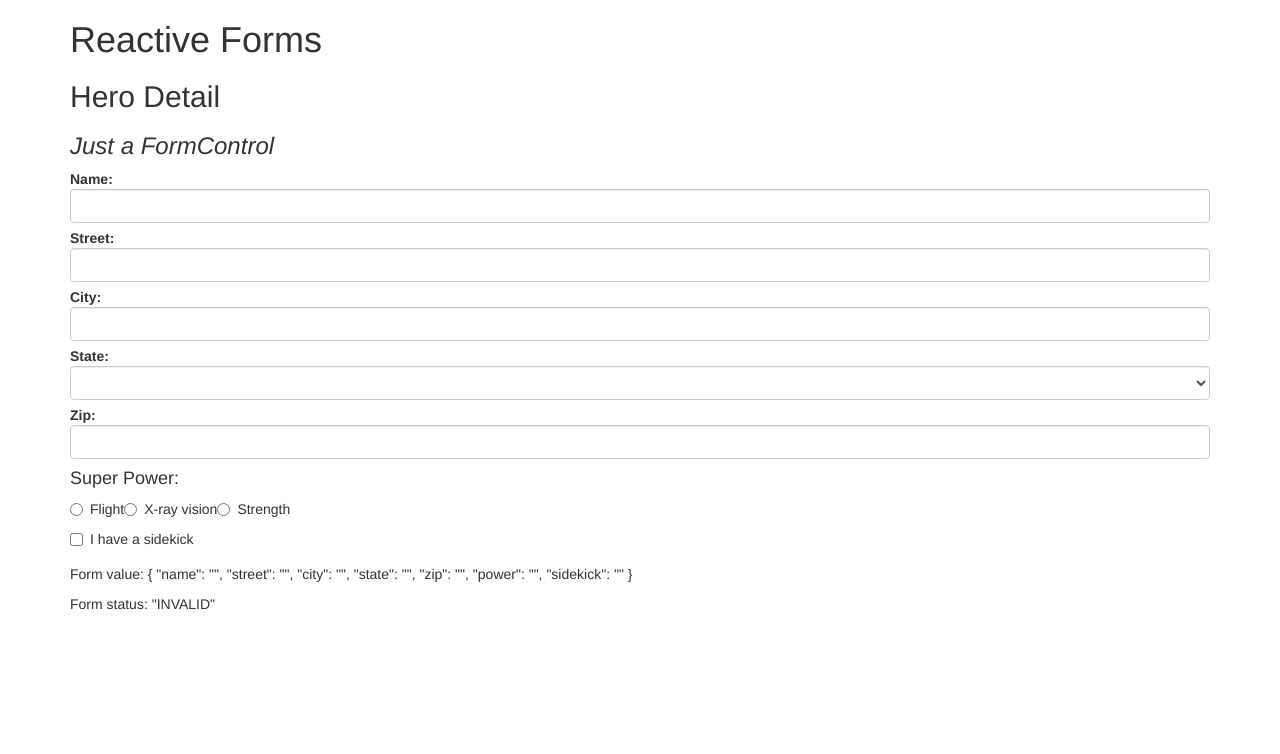
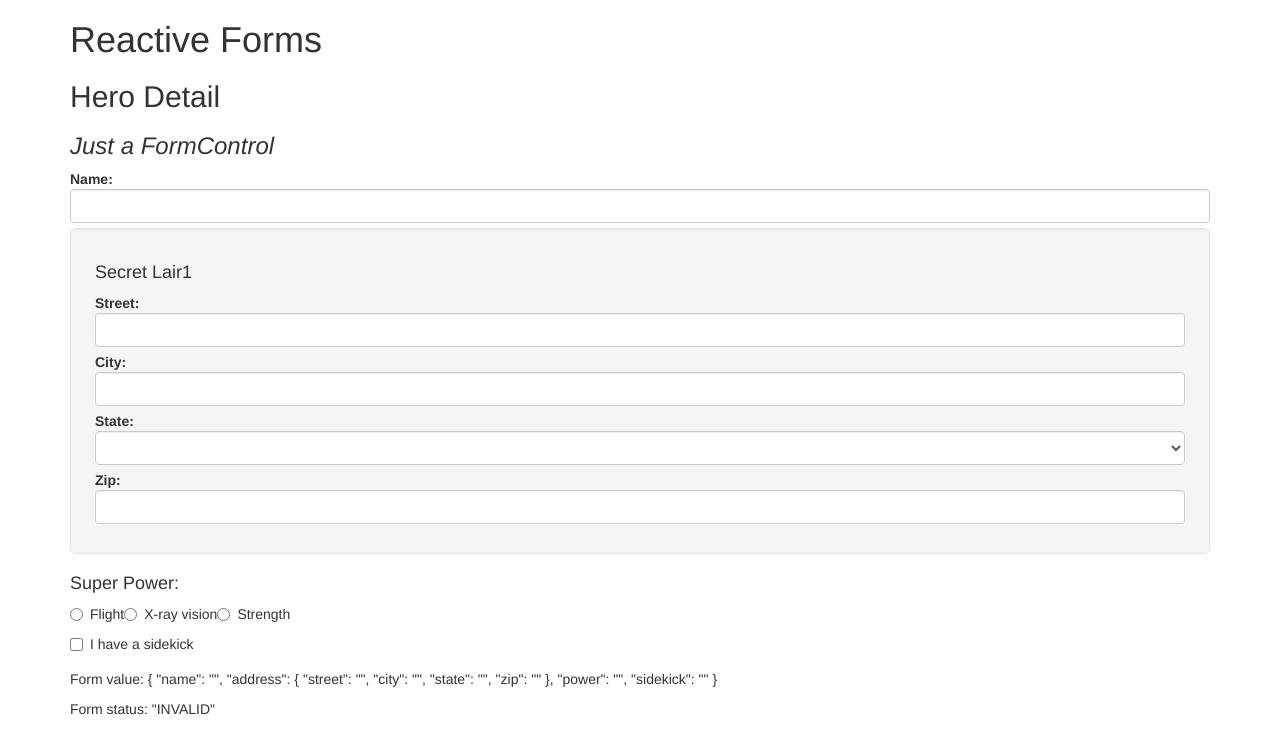
Before and after one commit to aadrew/angular-reactive-forms, an Angular app: page / in a window 1280 px wide. Shown: the top 754 px of the page. Built offline with nearby package versions, Linux system fonts and the light colour scheme.

Commit message:
completed nested formgroups

```diff
--- a/src/app/hero-detail/hero-detail.component.html
+++ b/src/app/hero-detail/hero-detail.component.html
@@ -5,10 +5,12 @@
     <label class="center-block">Name:
       <input class="form-control" formControlName="name">
     </label>
-    <label class="center-block">Street:
+    <div formGroupName="address" class="well well-lg">
+      <h4>Secret Lair1</h4>
+      <label class="center-block">Street:
       <input class="form-control" formControlName="street">
     </label>
-    <label class="center-block">City:
+      <label class="center-block">City:
       <input class="form-control" formControlName="city">
     </label>
       <label class="center-block">State:
@@ -16,9 +18,10 @@
           <option *ngFor="let state of states" [value]="state">{{ state }}</option>
         </select>
     </label>
-    <label class="center-block">Zip:
+      <label class="center-block">Zip:
       <input class="form-control" formControlName="zip">
     </label>
+    </div>
     <div class="form-group radio">
       <h4>Super Power:</h4>
       <label class="centerblock">
--- a/src/app/hero-detail/hero-detail.component.ts
+++ b/src/app/hero-detail/hero-detail.component.ts
@@ -1,7 +1,15 @@
-import { Component } from '@angular/core';
-import { FormBuilder, FormGroup, Validators } from '@angular/forms';
+import {
+  Component
+} from '@angular/core';
+import {
+  FormBuilder,
+  FormGroup,
+  Validators
+} from '@angular/forms';
 
-import { states } from '../data-model';
+import {
+  states
+} from '../data-model';
 
 @Component({
   selector: 'app-hero-detail',
@@ -14,17 +22,17 @@ export class HeroDetailComponent {
   constructor(private fb: FormBuilder) {
     this.createForm();
   }
-  createForm(){
+  createForm() {
     this.heroForm = this.fb.group({
-      name: [ '', Validators.required ],
-      street: '',
-      city: '',
-      state: '',
-      zip: '',
+      name: ['', Validators.required],
+      address: this.fb.group({
+        street: '',
+        city: '',
+        state: '',
+        zip: ''
+      }),
       power: '',
       sidekick: ''
-    })
+    });
   }
 }
-
-// ready for nested formgroups
```
